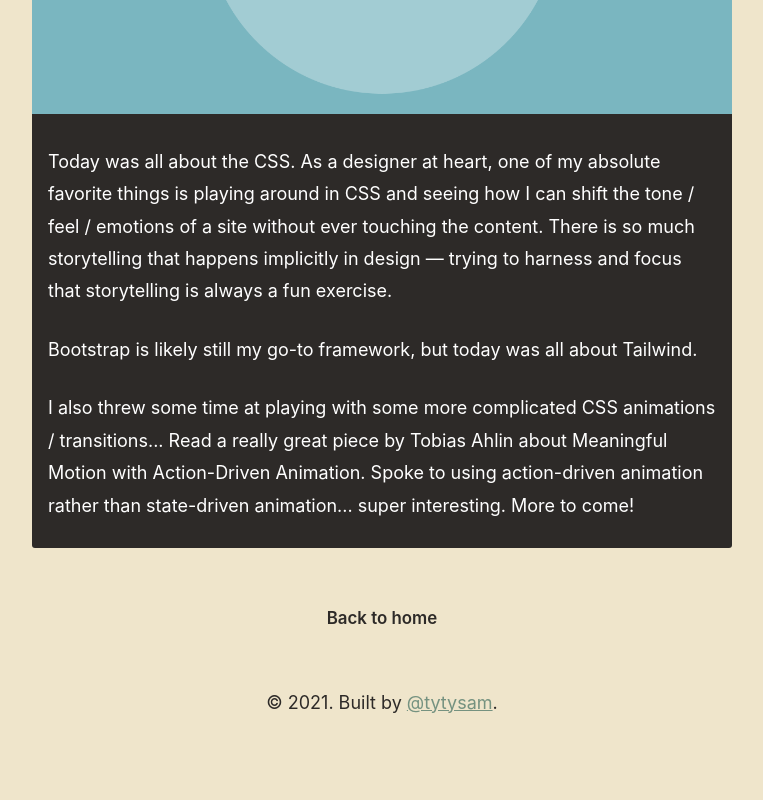
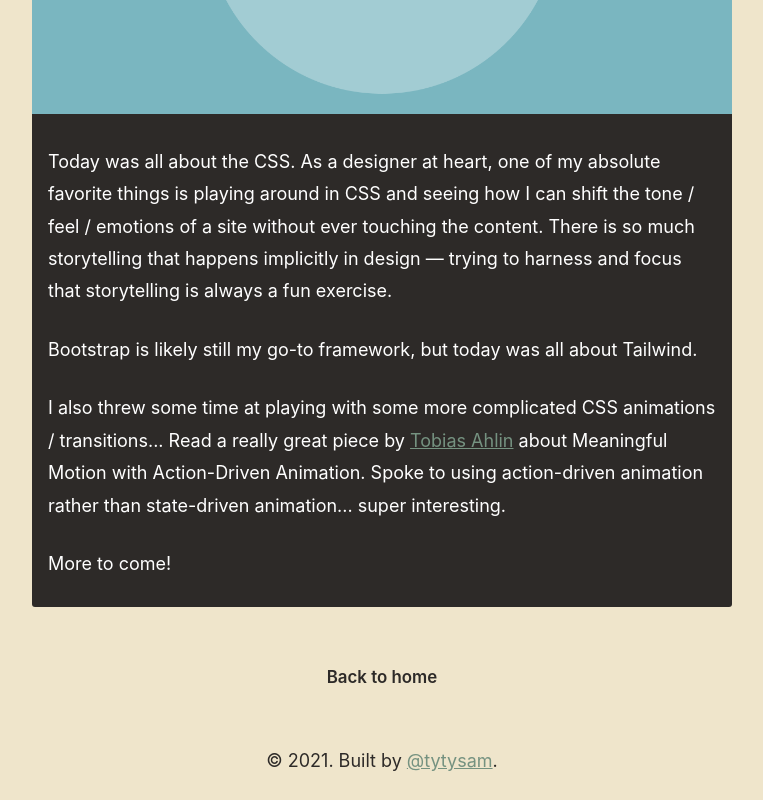
Before and after one commit to tytysam/100-days-of-code, a Gatsby site in the folder 100-days-of-code-logger/: page /day-3 in a window 1280 px wide. Shown: the part 680-1480 px from the top of the page, without its empty margins (258-1021 px from the left). Before the commit the page ends 1422 px from the top, so only its background shows below. Built offline with nearby package versions, Linux system fonts and the light colour scheme; Gatsby itself is replaced by a stand-in of ours.

Commit message:
Day #3 content updates + Analagous ReadMe edits

```diff
--- a/100-days-of-code-logger/src/pages/day-3.md
+++ b/100-days-of-code-logger/src/pages/day-3.md
@@ -12,4 +12,6 @@ Today was all about the CSS. As a designer at heart, one of my absolute favorite
 
 Bootstrap is likely still my go-to framework, but today was all about Tailwind.
 
-I also threw some time at playing with some more complicated CSS animations / transitions... Read a really great piece by Tobias Ahlin about Meaningful Motion with Action-Driven Animation. Spoke to using action-driven animation rather than state-driven animation... super interesting. More to come!
+I also threw some time at playing with some more complicated CSS animations / transitions... Read a really great piece by <a href="https://tobiasahlin.com/blog/meaningful-motion-w-action-driven-animation" target="_blank" >Tobias Ahlin</a> about Meaningful Motion with Action-Driven Animation. Spoke to using action-driven animation rather than state-driven animation... super interesting.
+
+More to come!
```
Also changed, not shown: README.md.
